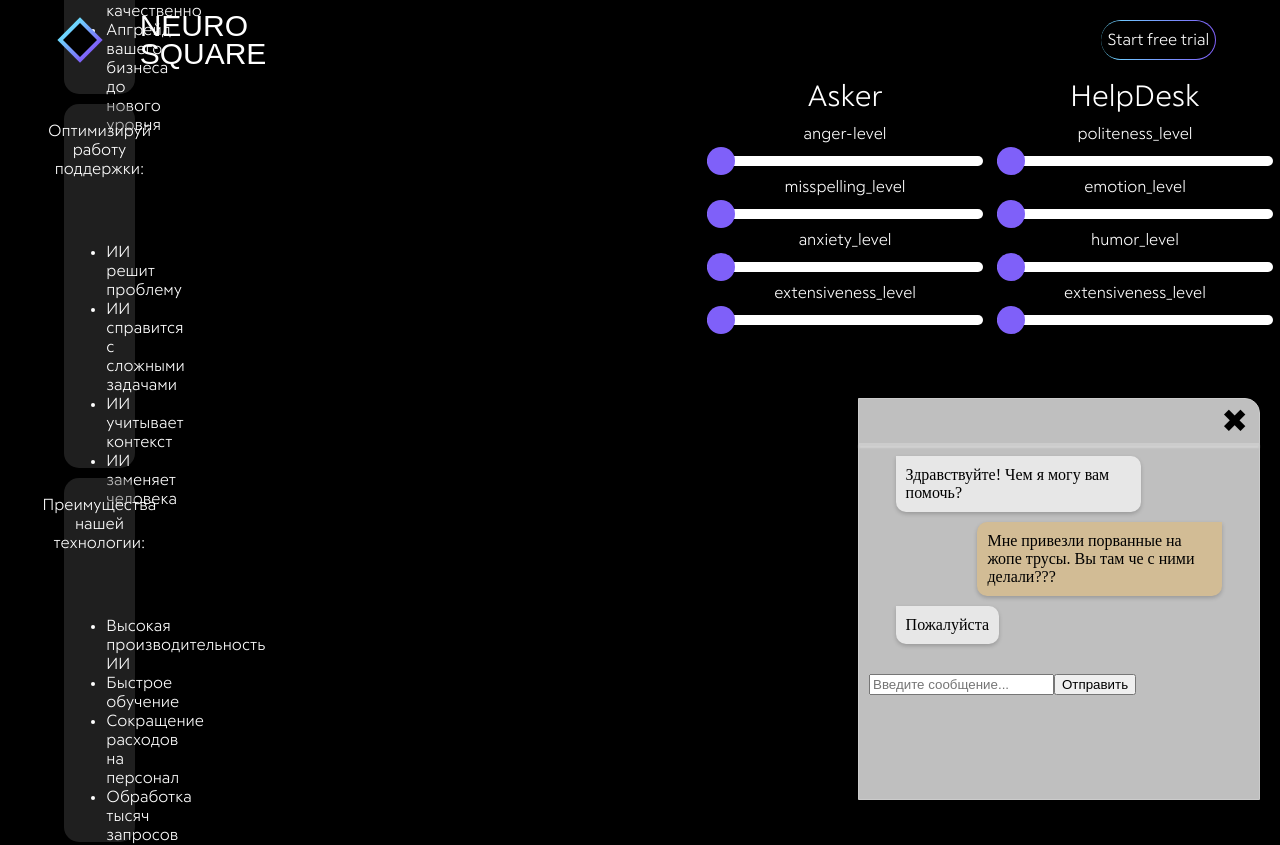
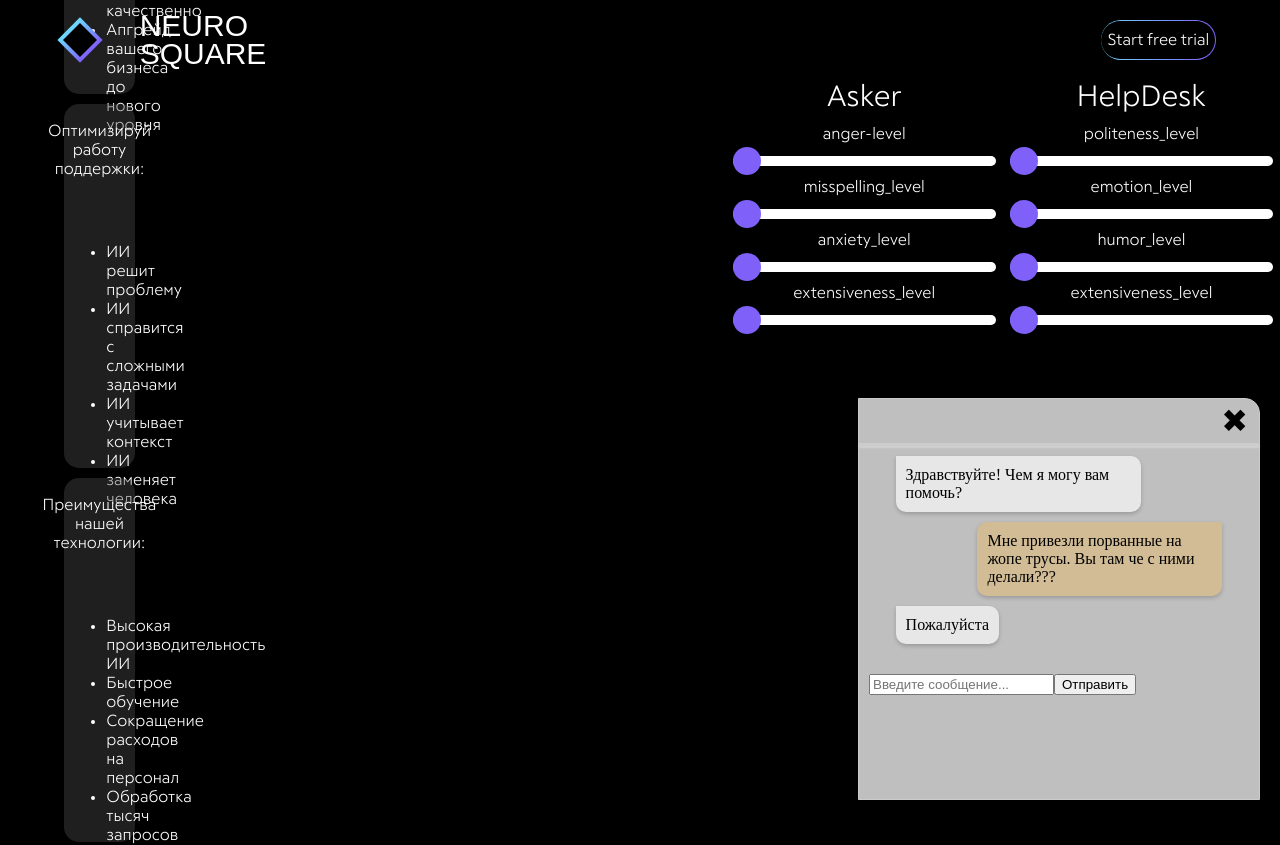
Before and after one commit to mikecarti/tech_support_landing, a Flask app: template templates/index copy.html in a window 1280 px wide. Run offline with Flask 3, Linux system fonts and the light colour scheme; the template is opened without the code that fills it, so the values that code supplies are empty; some web fonts are replaced.

Commit message:
frontend in process

```diff
--- a/static/css/giga-styles.css
+++ b/static/css/giga-styles.css
@@ -2,8 +2,8 @@
     width: 50%;
     justify-content: center;
     padding: 3%;
-    padding-left: 1%;
-    padding-right: 1%;
+    padding-left: 2%;
+    padding-right: 2%;
     display: flex;
 }
 
```
